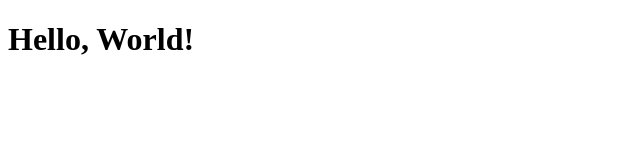
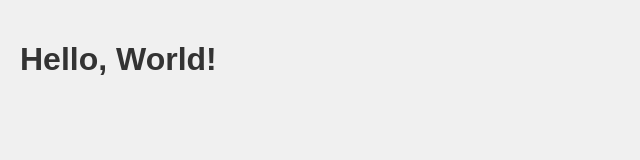
Before and after one commit to B-chandru/Gitlab_Testing, a plain HTML site: page index.html in a window 1280 px wide. Shown: the whole page, without its empty margins (0-640 px from the left). Drawn offline with Linux system fonts and the light colour scheme.

Commit message:
added styles

```diff
--- a/index.html
+++ b/index.html
@@ -4,6 +4,17 @@
     <meta charset="UTF-8">
     <meta name="viewport" content="width=device-width, initial-scale=1.0">
     <title>Document</title>
+    <style>
+        body {
+            font-family: Arial, sans-serif;
+            background-color: #f0f0f0;
+            margin: 0;
+            padding: 20px;
+        }
+        h1 {
+            color: #333;
+        }
+    </style>
 </head>
 <body>
     <h1>Hello, World!</h1>
```
